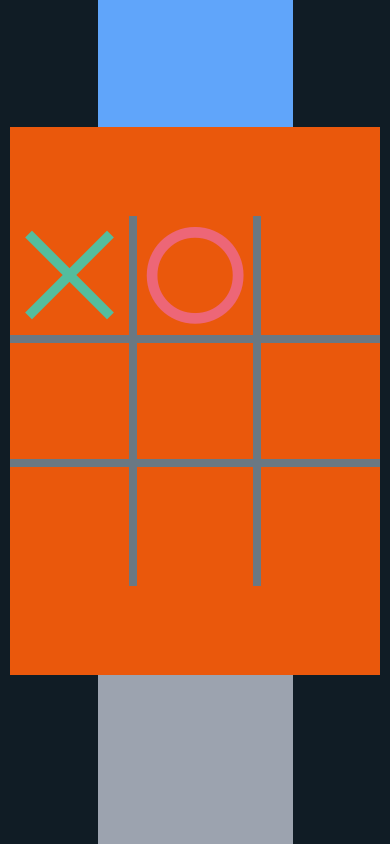
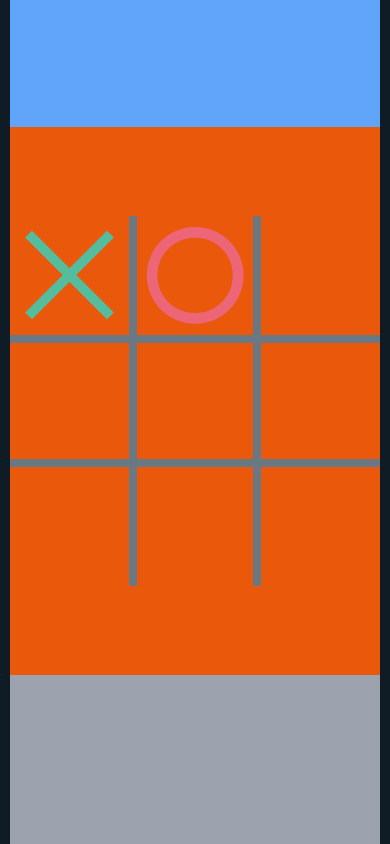
Before and after one commit to AR-Aourangazeb-Alif/TicTacToe, a plain HTML site: page index.html in a window 390 px wide. Drawn offline with nearby package versions, Linux system fonts and the light colour scheme.

Commit message:
hehehehehe

```diff
--- a/index.html
+++ b/index.html
@@ -16,7 +16,7 @@
 
     <div class="h-[100svh] m-auto flex flex-col items-center">
 
-        <div class="h-[15svh] bg-blue-400 w-1/2">
+        <div class="h-[15svh] bg-blue-400 w-[95vw] lg:w-1/2">
 
         </div>
 
@@ -56,7 +56,7 @@
 
         </div>
 
-        <div class="h-[20svh] bg-gray-400 w-1/2"></div>
+        <div class="h-[20svh] bg-gray-400 w-[95vw] lg:w-1/2"></div>
 
     </div>
 
```
